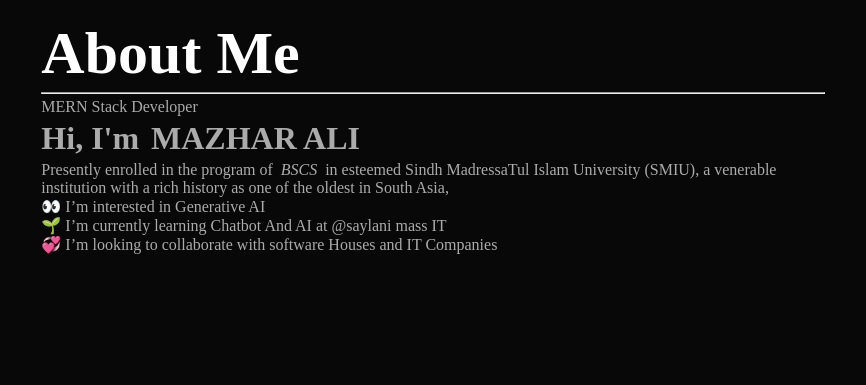
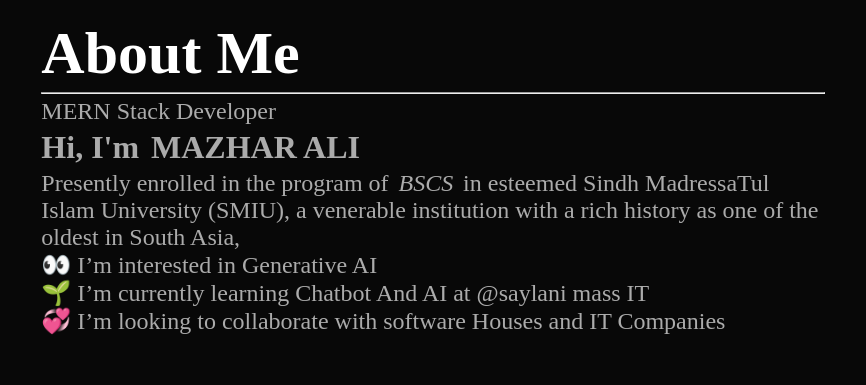
Before and after one commit to maxhar518/portfolio, a plain HTML site: page index.html in a window 1280 px wide. Shown: the part 100-485 px from the top of the page, 0-866 px from the left. Drawn offline with Linux system fonts and the light colour scheme; grey boxes are pictures that could not be loaded.

Commit message:
Update style.css

```diff
--- a/style.css
+++ b/style.css
@@ -49,6 +49,9 @@ nav ul li a:hover::after{
 .header-text h1{
     font-size: 60px;
     margin-top: 5%;
+}
+.about-col-2 p {
+    font-size: x-large;
 }
 .header-text h1 span{
     color: #ff004f;
```
